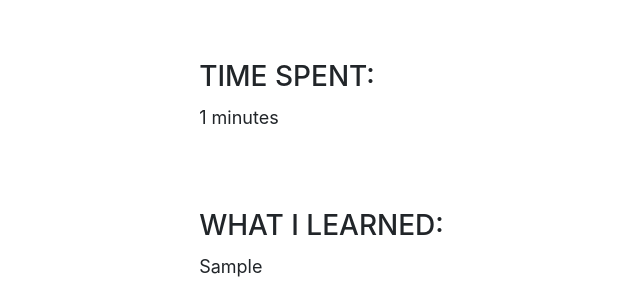
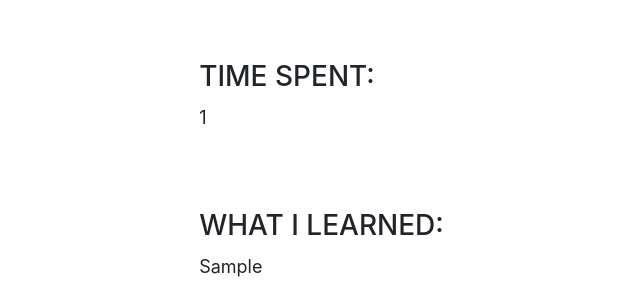
Before and after one commit to yushinna/python-project-05, a Flask app: a page that uses templates/detail.html in a window 1280 px wide. Shown: the part 266-566 px from the top of the page, without its empty margins (247-887 px from the left). Run offline with Flask 2, Linux system fonts and the light colour scheme; tables that the repository leaves empty hold one stand-in row (values such as "Sample post"); some libraries are stand-ins or nearby versions.

Commit message:
Update detail.html

```diff
--- a/templates/detail.html
+++ b/templates/detail.html
@@ -8,7 +8,7 @@
         <time datetime="2016-01-31">{{ entry.date.strftime('%Y-%m-%d') }}</time>
         <div class="entry">
             <h3>Time Spent: </h3>
-            <p>{{ entry.time_spent }} minutes</p>
+            <p>{{ entry.time_spent }}</p>
         </div>
         <div class="entry">
             <h3>What I Learned:</h3>
```
